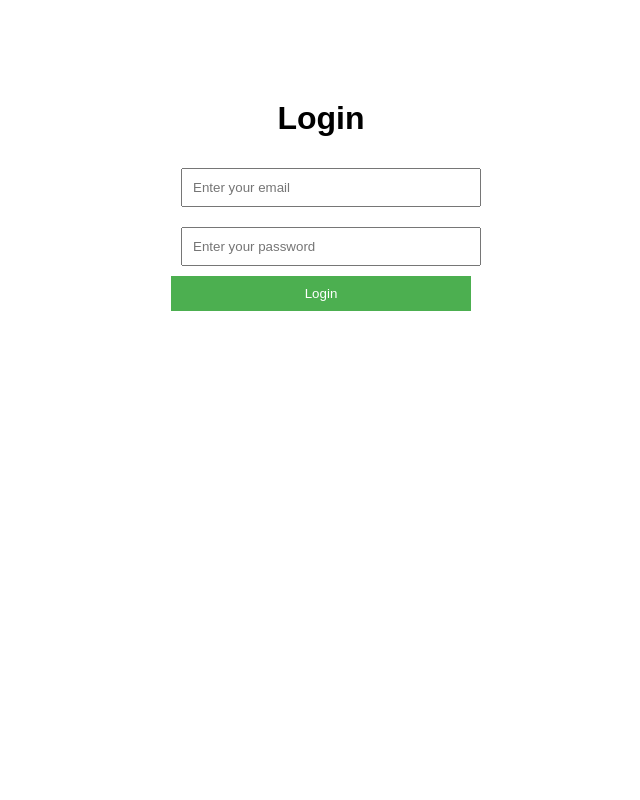
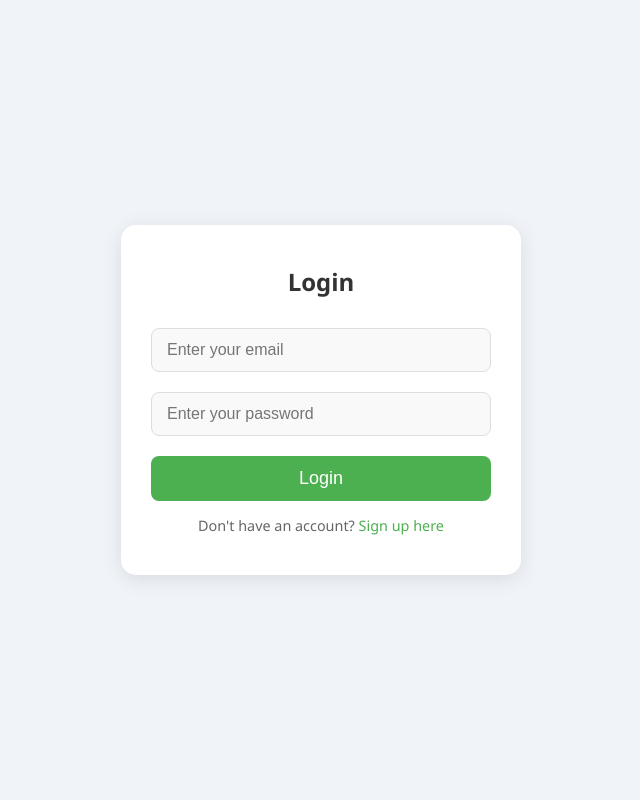
Before and after one commit to catalyst-community/TextBookAi, a FastAPI app: page /login in a window 1280 px wide. Shown: the whole page, without its empty margins (319-959 px from the left). Run offline with FastAPI, Linux system fonts and the light colour scheme; some libraries are stand-ins or nearby versions.

Commit message:
updated login pages

```diff
--- a/templates/index.html
+++ b/templates/index.html
@@ -28,10 +28,12 @@
         <h5>Welcome, {{ username }}!</h5>
         <p>Email ID: {{ emailid }}</p>
         {% else %}
-        <h5>Please log in to upload your PDF.</h5>
+        <h5 style="color: rgb(233, 59, 59)">
+          <i>**Please log in to upload your PDF.**</i>
+        </h5>
         {% endif %}
       </div>
-
+      <br />
       <form
         action="/upload_pdf/"
         method="post"
--- a/templates/login.html
+++ b/templates/login.html
@@ -5,30 +5,65 @@
     <meta name="viewport" content="width=device-width, initial-scale=1.0" />
     <title>Login</title>
     <style>
+      * {
+        margin: 0;
+        padding: 0;
+        box-sizing: border-box;
+      }
+
       body {
-        font-family: Arial, sans-serif;
+        font-family: "Segoe UI", Tahoma, Geneva, Verdana, sans-serif;
+        background-color: #f0f4f8;
+        display: flex;
+        justify-content: center;
+        align-items: center;
+        height: 100vh;
       }
 
       .login-container {
-        width: 300px;
-        margin: 100px auto;
+        background-color: #ffffff;
+        border-radius: 15px;
+        box-shadow: 0 4px 20px rgba(0, 0, 0, 0.1);
+        width: 100%;
+        max-width: 400px;
+        padding: 40px 30px;
         text-align: center;
       }
 
+      h1 {
+        font-size: 24px;
+        margin-bottom: 30px;
+        color: #333;
+      }
+
       input {
-        margin: 10px;
-        padding: 10px;
         width: 100%;
-        box-sizing: border-box;
+        padding: 12px 15px;
+        margin-bottom: 20px;
+        border: 1px solid #ddd;
+        border-radius: 8px;
+        font-size: 16px;
+        background-color: #f9f9f9;
+        transition: all 0.3s ease;
+      }
+
+      input:focus {
+        outline: none;
+        border-color: #4caf50;
+        background-color: #fff;
+        box-shadow: 0 0 8px rgba(76, 175, 80, 0.2);
       }
 
       button {
-        padding: 10px;
         width: 100%;
+        padding: 12px;
         background-color: #4caf50;
         color: white;
         border: none;
+        border-radius: 8px;
+        font-size: 18px;
         cursor: pointer;
+        transition: background-color 0.3s ease;
       }
 
       button:hover {
@@ -36,10 +71,25 @@
       }
 
       .error {
-        color: red;
         display: none;
+        color: #e74c3c;
         font-size: 0.9em;
         margin-top: 10px;
+      }
+
+      p {
+        font-size: 0.9em;
+        margin-top: 15px;
+        color: #666;
+      }
+
+      p a {
+        color: #4caf50;
+        text-decoration: none;
+      }
+
+      p a:hover {
+        text-decoration: underline;
       }
     </style>
   </head>
@@ -64,6 +114,7 @@
           Invalid email or password. Please try again.
         </p>
       </form>
+      <p>Don't have an account? <a href="/signup">Sign up here</a></p>
     </div>
 
     <script>
```
